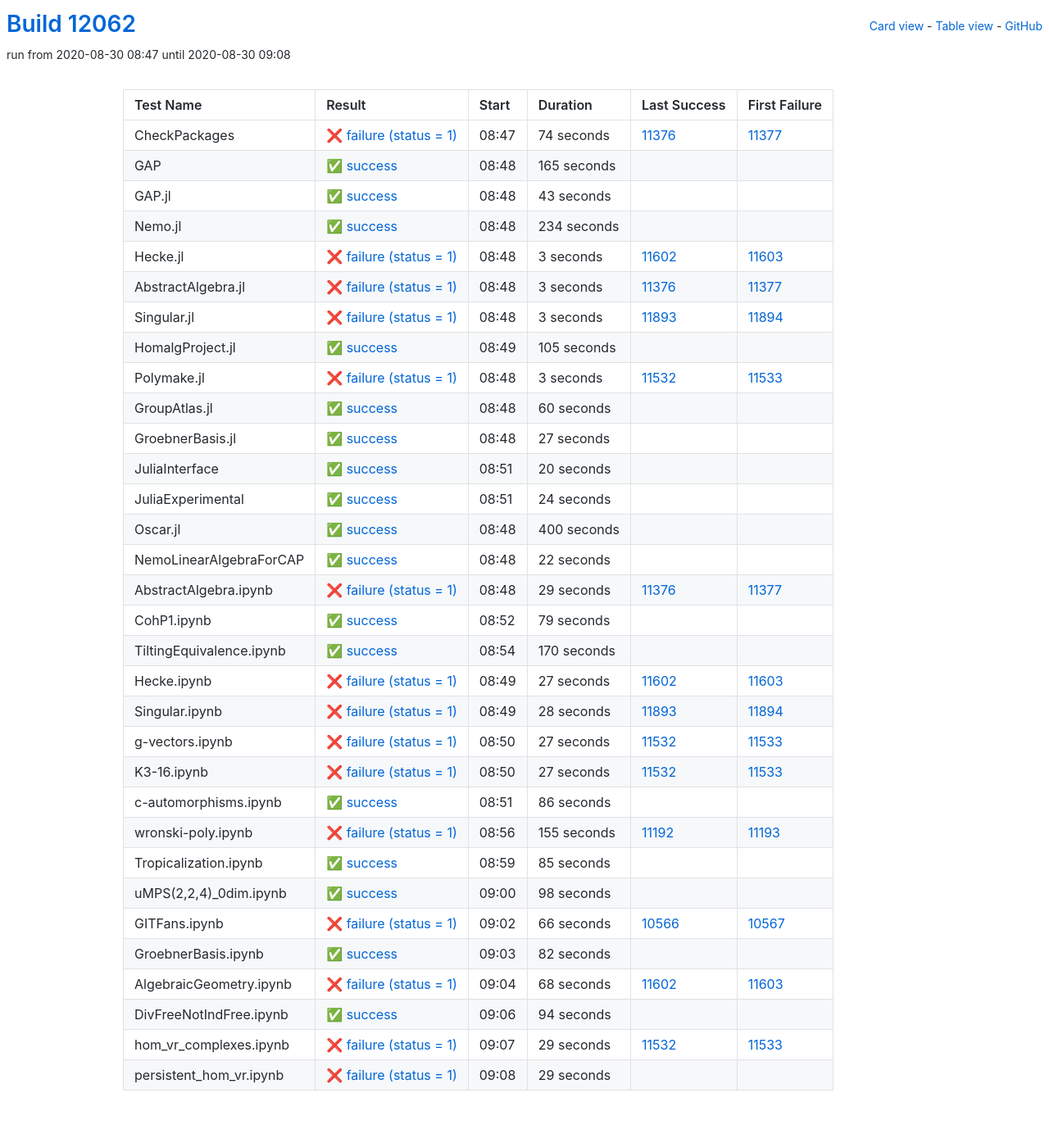
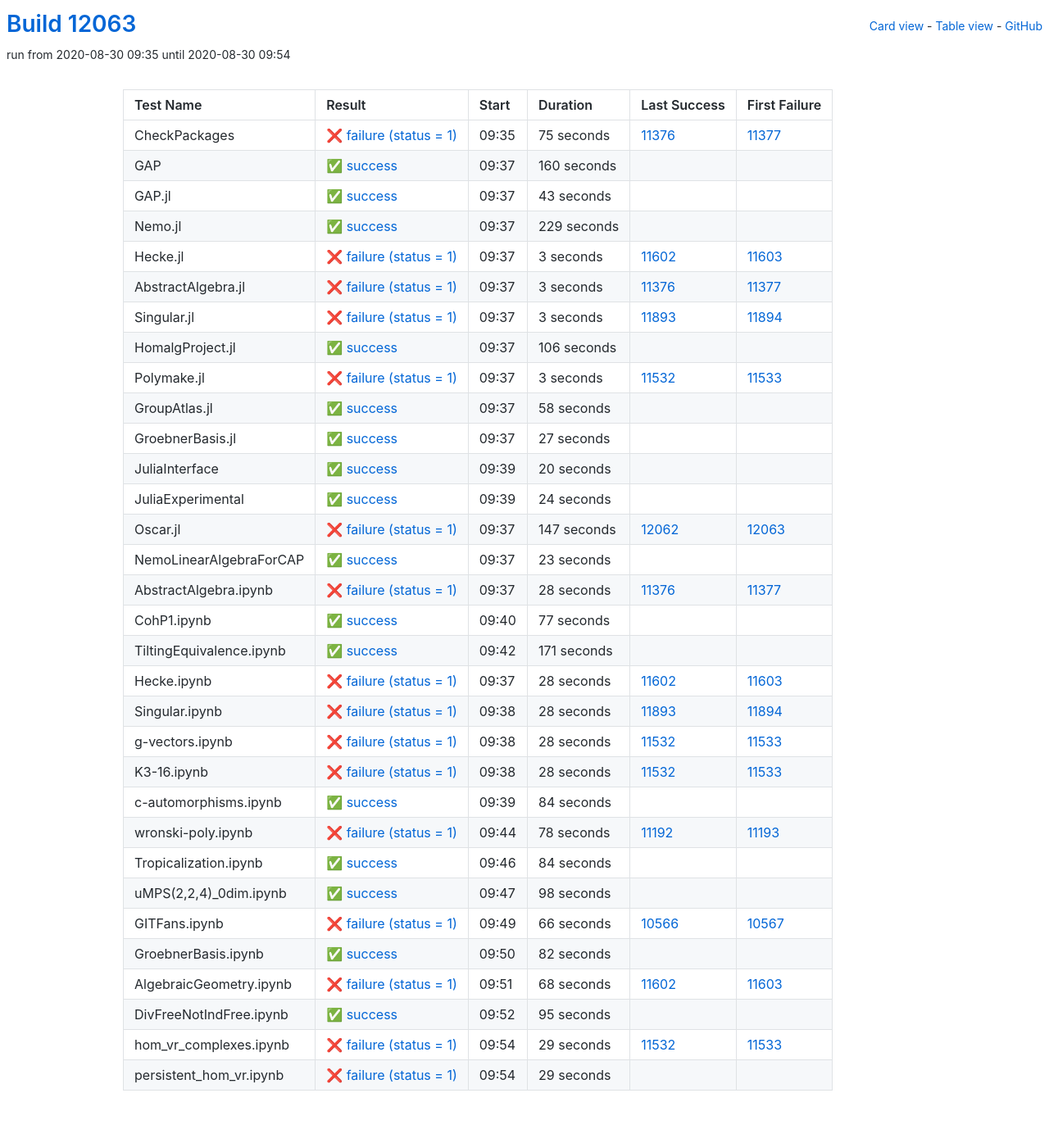
Before and after one commit to oscar-system/oscar-ci-status, a Jekyll site: the page built from table.html, in a window 1280 px wide. Shown: the whole page at 82% size. Built offline with Jekyll 4.4.1, drawn with Linux system fonts in a browser that asks for light colours.

Commit message:
Build #12063

```diff
--- a/_data/ci.yml
+++ b/_data/ci.yml
@@ -1,6 +1,6 @@
 ---
-build: 12062
-build_url: https://oscarci.mathematik.uni-kl.de/job/oscar/12062/
+build: 12063
+build_url: https://oscarci.mathematik.uni-kl.de/job/oscar/12063/
 job: oscar
 organization: oscar-system
 repo: oscar-ci-status
@@ -8,32 +8,32 @@
 tests:
 - name: CheckPackages
   id: checkpackages
-  log: https://oscarci.mathematik.uni-kl.de/job/oscar/12062/artifact/logs/build-12062/CheckPackages.log
-  start: 2020-08-30 08:47
+  log: https://oscarci.mathematik.uni-kl.de/job/oscar/12063/artifact/logs/build-12063/CheckPackages.log
+  start: 2020-08-30 09:35
   success: false
   exitcode: 1
   status: failure
-  duration: 74
+  duration: 75
   last_success: 11376
   last_success_url: https://oscarci.mathematik.uni-kl.de/job/oscar/11376/
   first_failure: 11377
   first_failure_url: https://oscarci.mathematik.uni-kl.de/job/oscar/11377/
 - name: GAP
   id: gap
-  log: https://oscarci.mathematik.uni-kl.de/job/oscar/12062/artifact/logs/build-12062/GAP.log
-  start: 2020-08-30 08:48
+  log: https://oscarci.mathematik.uni-kl.de/job/oscar/12063/artifact/logs/build-12063/GAP.log
+  start: 2020-08-30 09:37
   success: true
   exitcode: 0
   status: success
-  duration: 165
+  duration: 160
   last_success: false
   last_success_url:
   first_failure: false
   first_failure_url:
 - name: GAP.jl
   id: gap-jl
-  log: https://oscarci.mathematik.uni-kl.de/job/oscar/12062/artifact/logs/build-12062/GAP.jl.log
-  start: 2020-08-30 08:48
+  log: https://oscarci.mathematik.uni-kl.de/job/oscar/12063/artifact/logs/build-12063/GAP.jl.log
+  start: 2020-08-30 09:37
   success: true
   exitcode: 0
   status: success
@@ -44,20 +44,20 @@
   first_failure_url:
 - name: Nemo.jl
   id: nemo-jl
-  log: https://oscarci.mathematik.uni-kl.de/job/oscar/12062/artifact/logs/build-12062/Nemo.jl.log
-  start: 2020-08-30 08:48
+  log: https://oscarci.mathematik.uni-kl.de/job/oscar/12063/artifact/logs/build-12063/Nemo.jl.log
+  start: 2020-08-30 09:37
   success: true
   exitcode: 0
   status: success
-  duration: 234
+  duration: 229
   last_success: false
   last_success_url:
   first_failure: false
   first_failure_url:
 - name: Hecke.jl
   id: hecke-jl
-  log: https://oscarci.mathematik.uni-kl.de/job/oscar/12062/artifact/logs/build-12062/Hecke.jl.log
-  start: 2020-08-30 08:48
+  log: https://oscarci.mathematik.uni-kl.de/job/oscar/12063/artifact/logs/build-12063/Hecke.jl.log
+  start: 2020-08-30 09:37
   success: false
   exitcode: 1
   status: failure
@@ -68,8 +68,8 @@
   first_failure_url: https://oscarci.mathematik.uni-kl.de/job/oscar/11603/
 - name: AbstractAlgebra.jl
   id: abstractalgebra-jl
-  log: https://oscarci.mathematik.uni-kl.de/job/oscar/12062/artifact/logs/build-12062/AbstractAlgebra.jl.log
-  start: 2020-08-30 08:48
+  log: https://oscarci.mathematik.uni-kl.de/job/oscar/12063/artifact/logs/build-12063/AbstractAlgebra.jl.log
+  start: 2020-08-30 09:37
   success: false
   exitcode: 1
   status: failure
@@ -80,8 +80,8 @@
   first_failure_url: https://oscarci.mathematik.uni-kl.de/job/oscar/11377/
 - name: Singular.jl
   id: singular-jl
-  log: https://oscarci.mathematik.uni-kl.de/job/oscar/12062/artifact/logs/build-12062/Singular.jl.log
-  start: 2020-08-30 08:48
+  log: https://oscarci.mathematik.uni-kl.de/job/oscar/12063/artifact/logs/build-12063/Singular.jl.log
+  start: 2020-08-30 09:37
   success: false
   exitcode: 1
   status: failure
@@ -92,20 +92,20 @@
   first_failure_url: https://oscarci.mathematik.uni-kl.de/job/oscar/11894/
 - name: HomalgProject.jl
   id: homalgproject-jl
-  log: https://oscarci.mathematik.uni-kl.de/job/oscar/12062/artifact/logs/build-12062/HomalgProject.jl.log
-  start: 2020-08-30 08:49
+  log: https://oscarci.mathematik.uni-kl.de/job/oscar/12063/artifact/logs/build-12063/HomalgProject.jl.log
+  start: 2020-08-30 09:37
   success: true
   exitcode: 0
   status: success
-  duration: 105
+  duration: 106
   last_success: false
   last_success_url:
   first_failure: false
   first_failure_url:
 - name: Polymake.jl
   id: polymake-jl
-  log: https://oscarci.mathematik.uni-kl.de/job/oscar/12062/artifact/logs/build-12062/Polymake.jl.log
-  start: 2020-08-30 08:48
+  log: https://oscarci.mathematik.uni-kl.de/job/oscar/12063/artifact/logs/build-12063/Polymake.jl.log
+  start: 2020-08-30 09:37
   success: false
   exitcode: 1
   status: failure
@@ -116,20 +116,20 @@
   first_failure_url: https://oscarci.mathematik.uni-kl.de/job/oscar/11533/
 - name: GroupAtlas.jl
   id: groupatlas-jl
-  log: https://oscarci.mathematik.uni-kl.de/job/oscar/12062/artifact/logs/build-12062/GroupAtlas.jl.log
-  start: 2020-08-30 08:48
+  log: https://oscarci.mathematik.uni-kl.de/job/oscar/12063/artifact/logs/build-12063/GroupAtlas.jl.log
+  start: 2020-08-30 09:37
   success: true
   exitcode: 0
   status: success
-  duration: 60
+  duration: 58
   last_success: false
   last_success_url:
   first_failure: false
   first_failure_url:
 - name: GroebnerBasis.jl
   id: groebnerbasis-jl
-  log: https://oscarci.mathematik.uni-kl.de/job/oscar/12062/artifact/logs/build-12062/GroebnerBasis.jl.log
-  start: 2020-08-30 08:48
+  log: https://oscarci.mathematik.uni-kl.de/job/oscar/12063/artifact/logs/build-12063/GroebnerBasis.jl.log
+  start: 2020-08-30 09:37
   success: true
   exitcode: 0
   status: success
@@ -140,8 +140,8 @@
   first_failure_url:
 - name: JuliaInterface
   id: juliainterface
-  log: https://oscarci.mathematik.uni-kl.de/job/oscar/12062/artifact/logs/build-12062/JuliaInterface.log
-  start: 2020-08-30 08:51
+  log: https://oscarci.mathematik.uni-kl.de/job/oscar/12063/artifact/logs/build-12063/JuliaInterface.log
+  start: 2020-08-30 09:39
   success: true
   exitcode: 0
   status: success
@@ -152,8 +152,8 @@
   first_failure_url:
 - name: JuliaExperimental
   id: juliaexperimental
-  log: https://oscarci.mathematik.uni-kl.de/job/oscar/12062/artifact/logs/build-12062/JuliaExperimental.log
-  start: 2020-08-30 08:51
+  log: https://oscarci.mathematik.uni-kl.de/job/oscar/12063/artifact/logs/build-12063/JuliaExperimental.log
+  start: 2020-08-30 09:39
   success: true
   exitcode: 0
   status: success
@@ -164,80 +164,80 @@
   first_failure_url:
 - name: Oscar.jl
   id: oscar-jl
-  log: https://oscarci.mathematik.uni-kl.de/job/oscar/12062/artifact/logs/build-12062/Oscar.jl.log
-  start: 2020-08-30 08:48
+  log: https://oscarci.mathematik.uni-kl.de/job/oscar/12063/artifact/logs/build-12063/Oscar.jl.log
+  start: 2020-08-30 09:37
+  success: false
+  exitcode: 1
+  status: failure
+  duration: 147
+  last_success: 12062
+  last_success_url: https://oscarci.mathematik.uni-kl.de/job/oscar/12062/
+  first_failure: 12063
+  first_failure_url: https://oscarci.mathematik.uni-kl.de/job/oscar/12063/
+- name: NemoLinearAlgebraForCAP
+  id: nemolinearalgebraforcap
+  log: https://oscarci.mathematik.uni-kl.de/job/oscar/12063/artifact/logs/build-12063/NemoLinearAlgebraForCAP.log
+  start: 2020-08-30 09:37
   success: true
   exitcode: 0
   status: success
-  duration: 400
-  last_success: false
-  last_success_url:
-  first_failure: false
-  first_failure_url:
-- name: NemoLinearAlgebraForCAP
-  id: nemolinearalgebraforcap
-  log: https://oscarci.mathematik.uni-kl.de/job/oscar/12062/artifact/logs/build-12062/NemoLinearAlgebraForCAP.log
-  start: 2020-08-30 08:48
-  success: true
-  exitcode: 0
-  status: success
-  duration: 22
+  duration: 23
   last_success: false
   last_success_url:
   first_failure: false
   first_failure_url:
 - name: AbstractAlgebra.ipynb
   id: abstractalgebra-ipynb
-  log: https://oscarci.mathematik.uni-kl.de/job/oscar/12062/artifact/logs/build-12062/AbstractAlgebra.ipynb.log
-  start: 2020-08-30 08:48
+  log: https://oscarci.mathematik.uni-kl.de/job/oscar/12063/artifact/logs/build-12063/AbstractAlgebra.ipynb.log
+  start: 2020-08-30 09:37
   success: false
   exitcode: 1
   status: failure
-  duration: 29
+  duration: 28
   last_success: 11376
   last_success_url: https://oscarci.mathematik.uni-kl.de/job/oscar/11376/
   first_failure: 11377
   first_failure_url: https://oscarci.mathematik.uni-kl.de/job/oscar/11377/
 - name: CohP1.ipynb
   id: cohp1-ipynb
-  log: https://oscarci.mathematik.uni-kl.de/job/oscar/12062/artifact/logs/build-12062/CohP1.ipynb.log
-  start: 2020-08-30 08:52
+  log: https://oscarci.mathematik.uni-kl.de/job/oscar/12063/artifact/logs/build-12063/CohP1.ipynb.log
+  start: 2020-08-30 09:40
   success: true
   exitcode: 0
   status: success
-  duration: 79
+  duration: 77
   last_success: false
   last_success_url:
   first_failure: false
   first_failure_url:
 - name: TiltingEquivalence.ipynb
   id: tiltingequivalence-ipynb
-  log: https://oscarci.mathematik.uni-kl.de/job/oscar/12062/artifact/logs/build-12062/TiltingEquivalence.ipynb.log
-  start: 2020-08-30 08:54
+  log: https://oscarci.mathematik.uni-kl.de/job/oscar/12063/artifact/logs/build-12063/TiltingEquivalence.ipynb.log
+  start: 2020-08-30 09:42
   success: true
   exitcode: 0
   status: success
-  duration: 170
+  duration: 171
   last_success: false
   last_success_url:
   first_failure: false
   first_failure_url:
 - name: Hecke.ipynb
   id: hecke-ipynb
-  log: https://oscarci.mathematik.uni-kl.de/job/oscar/12062/artifact/logs/build-12062/Hecke.ipynb.log
-  start: 2020-08-30 08:49
+  log: https://oscarci.mathematik.uni-kl.de/job/oscar/12063/artifact/logs/build-12063/Hecke.ipynb.log
+  start: 2020-08-30 09:37
   success: false
   exitcode: 1
   status: failure
-  duration: 27
+  duration: 28
   last_success: 11602
   last_success_url: https://oscarci.mathematik.uni-kl.de/job/oscar/11602/
   first_failure: 11603
   first_failure_url: https://oscarci.mathematik.uni-kl.de/job/oscar/11603/
 - name: Singular.ipynb
   id: singular-ipynb
-  log: https://oscarci.mathematik.uni-kl.de/job/oscar/12062/artifact/logs/build-12062/Singular.ipynb.log
-  start: 2020-08-30 08:49
+  log: https://oscarci.mathematik.uni-kl.de/job/oscar/12063/artifact/logs/build-12063/Singular.ipynb.log
+  start: 2020-08-30 09:38
   success: false
   exitcode: 1
   status: failure
@@ -248,68 +248,68 @@
   first_failure_url: https://oscarci.mathematik.uni-kl.de/job/oscar/11894/
 - name: g-vectors.ipynb
   id: g-vectors-ipynb
-  log: https://oscarci.mathematik.uni-kl.de/job/oscar/12062/artifact/logs/build-12062/g-vectors.ipynb.log
-  start: 2020-08-30 08:50
+  log: https://oscarci.mathematik.uni-kl.de/job/oscar/12063/artifact/logs/build-12063/g-vectors.ipynb.log
+  start: 2020-08-30 09:38
   success: false
   exitcode: 1
   status: failure
-  duration: 27
+  duration: 28
   last_success: 11532
   last_success_url: https://oscarci.mathematik.uni-kl.de/job/oscar/11532/
   first_failure: 11533
   first_failure_url: https://oscarci.mathematik.uni-kl.de/job/oscar/11533/
 - name: K3-16.ipynb
   id: k3-16-ipynb
-  log: https://oscarci.mathematik.uni-kl.de/job/oscar/12062/artifact/logs/build-12062/K3-16.ipynb.log
-  start: 2020-08-30 08:50
+  log: https://oscarci.mathematik.uni-kl.de/job/oscar/12063/artifact/logs/build-12063/K3-16.ipynb.log
+  start: 2020-08-30 09:38
   success: false
   exitcode: 1
   status: failure
-  duration: 27
+  duration: 28
   last_success: 11532
   last_success_url: https://oscarci.mathematik.uni-kl.de/job/oscar/11532/
   first_failure: 11533
   first_failure_url: https://oscarci.mathematik.uni-kl.de/job/oscar/11533/
 - name: c-automorphisms.ipynb
   id: c-automorphisms-ipynb
-  log: https://oscarci.mathematik.uni-kl.de/job/oscar/12062/artifact/logs/build-12062/c-automorphisms.ipynb.log
-  start: 2020-08-30 08:51
+  log: https://oscarci.mathematik.uni-kl.de/job/oscar/12063/artifact/logs/build-12063/c-automorphisms.ipynb.log
+  start: 2020-08-30 09:39
   success: true
   exitcode: 0
   status: success
-  duration: 86
+  duration: 84
   last_success: false
   last_success_url:
   first_failure: false
   first_failure_url:
 - name: wronski-poly.ipynb
   id: wronski-poly-ipynb
-  log: https://oscarci.mathematik.uni-kl.de/job/oscar/12062/artifact/logs/build-12062/wronski-poly.ipynb.log
-  start: 2020-08-30 08:56
+  log: https://oscarci.mathematik.uni-kl.de/job/oscar/12063/artifact/logs/build-12063/wronski-poly.ipynb.log
+  start: 2020-08-30 09:44
   success: false
   exitcode: 1
   status: failure
-  duration: 155
+  duration: 78
   last_success: 11192
   last_success_url: https://oscarci.mathematik.uni-kl.de/job/oscar/11192/
   first_failure: 11193
   first_failure_url: https://oscarci.mathematik.uni-kl.de/job/oscar/11193/
 - name: Tropicalization.ipynb
   id: tropicalization-ipynb
-  log: https://oscarci.mathematik.uni-kl.de/job/oscar/12062/artifact/logs/build-12062/Tropicalization.ipynb.log
-  start: 2020-08-30 08:59
+  log: https://oscarci.mathematik.uni-kl.de/job/oscar/12063/artifact/logs/build-12063/Tropicalization.ipynb.log
+  start: 2020-08-30 09:46
   success: true
   exitcode: 0
   status: success
-  duration: 85
+  duration: 84
   last_success: false
   last_success_url:
   first_failure: false
   first_failure_url:
 - name: uMPS(2,2,4)_0dim.ipynb
   id: umps-2-2-4-0dim-ipynb
-  log: https://oscarci.mathematik.uni-kl.de/job/oscar/12062/artifact/logs/build-12062/uMPS-2-2-4-_0dim.ipynb.log
-  start: 2020-08-30 09:00
+  log: https://oscarci.mathematik.uni-kl.de/job/oscar/12063/artifact/logs/build-12063/uMPS-2-2-4-_0dim.ipynb.log
+  start: 2020-08-30 09:47
   success: true
   exitcode: 0
   status: success
@@ -320,8 +320,8 @@
   first_failure_url:
 - name: GITFans.ipynb
   id: gitfans-ipynb
-  log: https://oscarci.mathematik.uni-kl.de/job/oscar/12062/artifact/logs/build-12062/GITFans.ipynb.log
-  start: 2020-08-30 09:02
+  log: https://oscarci.mathematik.uni-kl.de/job/oscar/12063/artifact/logs/build-12063/GITFans.ipynb.log
+  start: 2020-08-30 09:49
   success: false
   exitcode: 1
   status: failure
@@ -332,8 +332,8 @@
   first_failure_url: https://oscarci.mathematik.uni-kl.de/job/oscar/10567/
 - name: GroebnerBasis.ipynb
   id: groebnerbasis-ipynb
-  log: https://oscarci.mathematik.uni-kl.de/job/oscar/12062/artifact/logs/build-12062/GroebnerBasis.ipynb.log
-  start: 2020-08-30 09:03
+  log: https://oscarci.mathematik.uni-kl.de/job/oscar/12063/artifact/logs/build-12063/GroebnerBasis.ipynb.log
+  start: 2020-08-30 09:50
   success: true
   exitcode: 0
   status: success
@@ -344,8 +344,8 @@
   first_failure_url:
 - name: AlgebraicGeometry.ipynb
   id: algebraicgeometry-ipynb
-  log: https://oscarci.mathematik.uni-kl.de/job/oscar/12062/artifact/logs/build-12062/AlgebraicGeometry.ipynb.log
-  start: 2020-08-30 09:04
+  log: https://oscarci.mathematik.uni-kl.de/job/oscar/12063/artifact/logs/build-12063/AlgebraicGeometry.ipynb.log
+  start: 2020-08-30 09:51
   success: false
   exitcode: 1
   status: failure
@@ -356,20 +356,20 @@
   first_failure_url: https://oscarci.mathematik.uni-kl.de/job/oscar/11603/
 - name: DivFreeNotIndFree.ipynb
   id: divfreenotindfree-ipynb
-  log: https://oscarci.mathematik.uni-kl.de/job/oscar/12062/artifact/logs/build-12062/DivFreeNotIndFree.ipynb.log
-  start: 2020-08-30 09:06
+  log: https://oscarci.mathematik.uni-kl.de/job/oscar/12063/artifact/logs/build-12063/DivFreeNotIndFree.ipynb.log
+  start: 2020-08-30 09:52
   success: true
   exitcode: 0
   status: success
-  duration: 94
+  duration: 95
   last_success: false
   last_success_url:
   first_failure: false
   first_failure_url:
 - name: hom_vr_complexes.ipynb
   id: hom-vr-complexes-ipynb
-  log: https://oscarci.mathematik.uni-kl.de/job/oscar/12062/artifact/logs/build-12062/hom_vr_complexes.ipynb.log
-  start: 2020-08-30 09:07
+  log: https://oscarci.mathematik.uni-kl.de/job/oscar/12063/artifact/logs/build-12063/hom_vr_complexes.ipynb.log
+  start: 2020-08-30 09:54
   success: false
   exitcode: 1
   status: failure
@@ -380,8 +380,8 @@
   first_failure_url: https://oscarci.mathematik.uni-kl.de/job/oscar/11533/
 - name: persistent_hom_vr.ipynb
   id: persistent-hom-vr-ipynb
-  log: https://oscarci.mathematik.uni-kl.de/job/oscar/12062/artifact/logs/build-12062/persistent_hom_vr.ipynb.log
-  start: 2020-08-30 09:08
+  log: https://oscarci.mathematik.uni-kl.de/job/oscar/12063/artifact/logs/build-12063/persistent_hom_vr.ipynb.log
+  start: 2020-08-30 09:54
   success: false
   exitcode: 1
   status: failure
```
Also changed, not shown: README.md.
